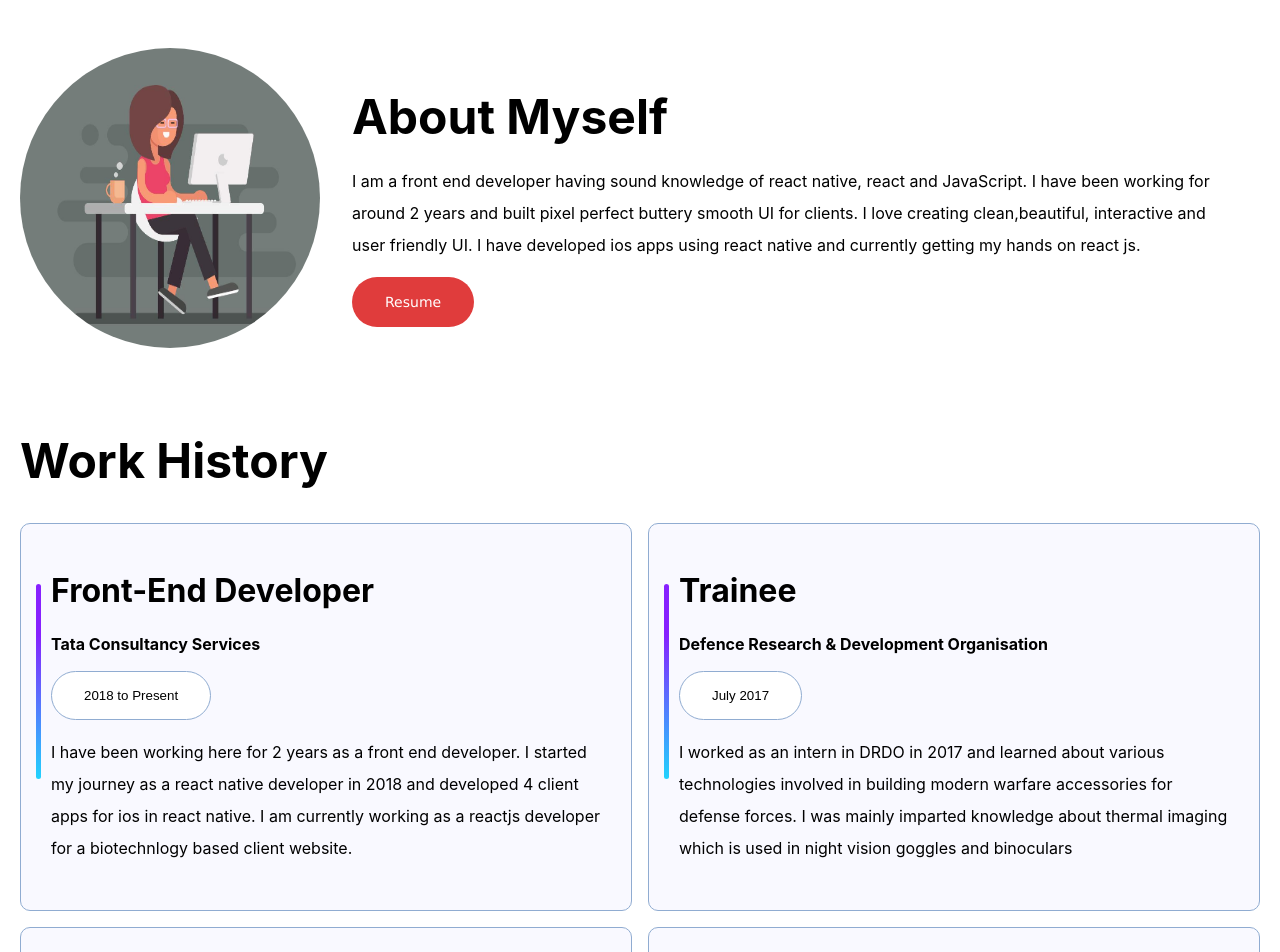
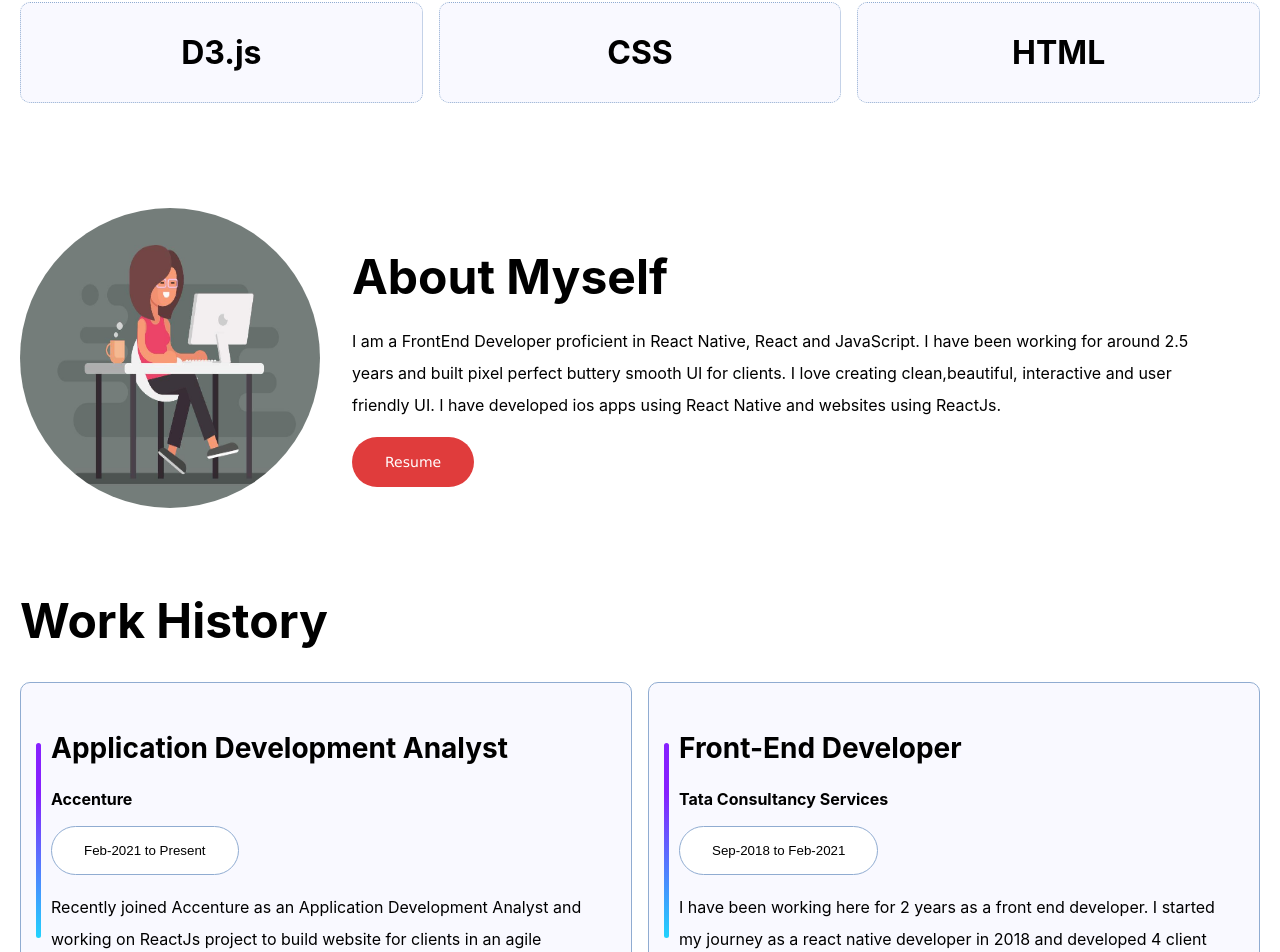
Before and after one commit to scjuly19/folio, a React (Create React App) app: page / in a window 1280 px wide. Shown: the part 940-1892 px from the top of the page. Built offline with nearby package versions, Linux system fonts and the light colour scheme.

Commit message:
Update: Work related update

```diff
--- a/src/mock/data.json
+++ b/src/mock/data.json
@@ -1,9 +1,15 @@
-[
+[{
+  "title": "Application Development Analyst",
+  "company": "Accenture",
+  "description": "Recently joined Accenture as an Application Development Analyst and working on ReactJs project to build website for clients in an agile environment.",
+  "duration":"Feb-2021 to Present"
+
+},
   {
     "title": "Front-End Developer",
     "company": "Tata Consultancy Services",
     "description": "I have been working here for 2 years as a front end developer. I started my journey as a react native developer in 2018 and developed 4 client apps for ios in react native. I am currently working as a reactjs developer for a biotechnlogy based client website.",
-    "duration":"2018 to Present"
+    "duration":"Sep-2018 to Feb-2021"
 
   },
   {
--- a/src/pages/about.js
+++ b/src/pages/about.js
@@ -1,6 +1,8 @@
 import React from "react";
 import "../styles/about.css";
 import "../styles/common.css";
+import resume from '../files/resume.pdf';
+
 const About = () => {
   return (
     <div id="about" className="main-about">
@@ -15,15 +17,14 @@ const About = () => {
           <strong>About Myself</strong>
         </h1>
         <p>
-          I am a front end developer having sound knowledge of react native,
-          react and JavaScript. I have been working for around 2 years and built
+          I am a FrontEnd Developer  proficient in React Native,
+          React and JavaScript. I have been working for around 2.5 years and built
           pixel perfect buttery smooth UI for clients. I love creating
           clean,beautiful, interactive and user friendly UI. I have developed
-          ios apps using react native and currently getting my hands on react
-          js.
+          ios apps using React Native and websites using ReactJs.
         </p>
         <div>
-          <a download href={"/files/resume.pdf"} rel="noopener noreferrer">
+          <a download href={resume} rel="noopener noreferrer">
             <button className="btn red-btn">Resume</button>
           </a>
         </div>
--- a/src/pages/intro.js
+++ b/src/pages/intro.js
@@ -24,6 +24,9 @@ const Intro = () => {
         <h1 className="skill">React</h1>
         <h1 className="skill">React Native</h1>
         <h1 className="skill">Redux</h1>
+        <h1 className="skill">ReduxSaga</h1>
+        <h1 className="skill">Bootstrap</h1>
+        <h1 className="skill">D3.js</h1>
         <h1 className="skill">CSS</h1>
         <h1 className="skill">HTML</h1>
       </div>
--- a/src/pages/work.js
+++ b/src/pages/work.js
@@ -27,7 +27,7 @@ const WorkCard = (props) => {
     <div className="card">
       <div className="row-container">
         <div>
-          <h1 className="title-work">{props.title}</h1>
+          <h1 style={{fontSize:28}}>{props.title}</h1>
           <h1 style={{fontSize:16}}>{props.company}</h1>
         </div>
 
```
Also changed, not shown: 2 other files (tests, documents, lock files or other folders).
